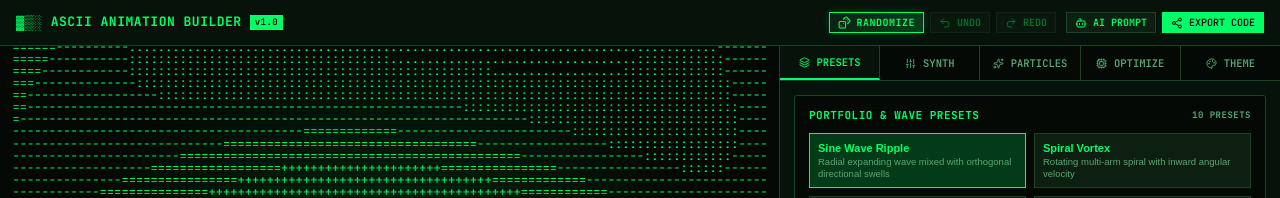
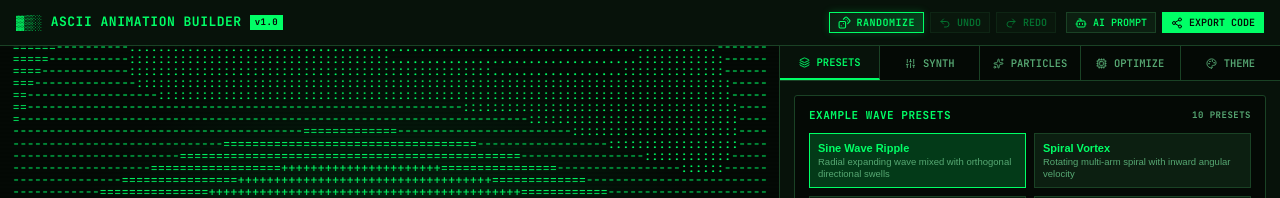
Before and after one commit to gimk/ascii.pantoine.com, a React (Vite) app: page / in a window 1280 px wide. Shown: the top 198 px of the page. Built offline with nearby package versions, Linux system fonts and the light colour scheme.

Commit message:
chore: update preset block label to 'Example wave presets'

```diff
--- a/src/components/PresetSelector.tsx
+++ b/src/components/PresetSelector.tsx
@@ -32,7 +32,7 @@ export const PresetSelector: React.FC<PresetSelectorProps> = ({
       {/* Built-in Presets */}
       <div className="control-section">
         <div className="section-header">
-          <span>Portfolio & Wave Presets</span>
+          <span>Example wave presets</span>
           <span style={{ fontSize: '9px', color: 'var(--text-muted)' }}>
             {PRESETS.length} presets
           </span>
```
Also changed, not shown: 2 other files (tests, documents, lock files or other folders).
